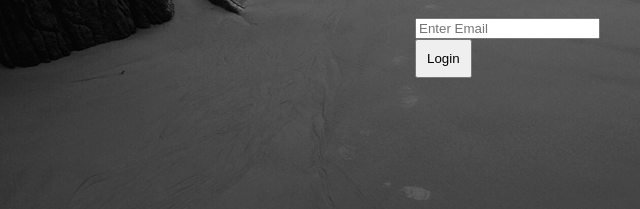
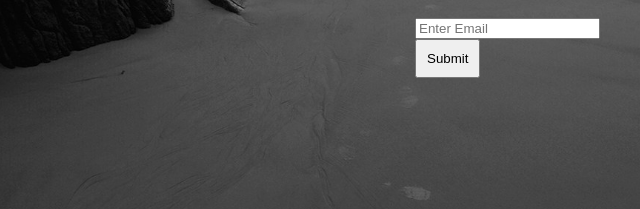
Before and after one commit to gourav6111/HTML-practice, a plain HTML site: page contactus.html in a window 1280 px wide. Shown: the part 575-784 px from the top of the page, 193-833 px from the left. Drawn offline with Linux system fonts and the light colour scheme.

Commit message:
Update contactus.html

```diff
--- a/contactus.html
+++ b/contactus.html
@@ -38,7 +38,7 @@
       <label for="email"></label>
       <input type="text" placeholder="Enter Email" name="email" required />
       <br />
-      <button type="submit" style="padding: 10; padding-top: 10">Login</button>
+      <button type="submit" style="padding: 10; padding-top: 10">Submit</button>
     </form>
   </body>
 </html>
```
